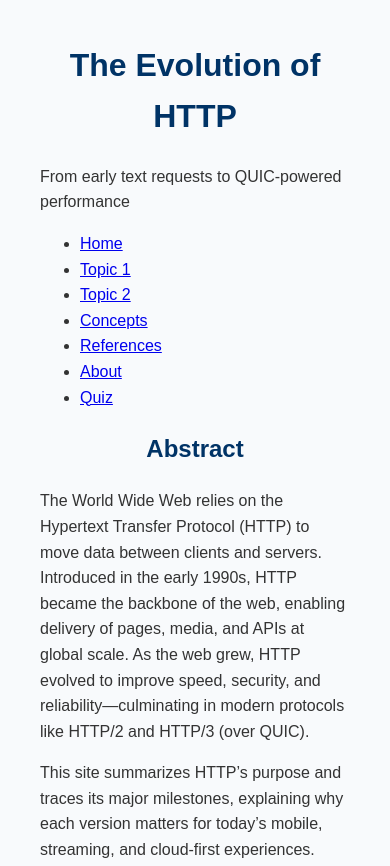
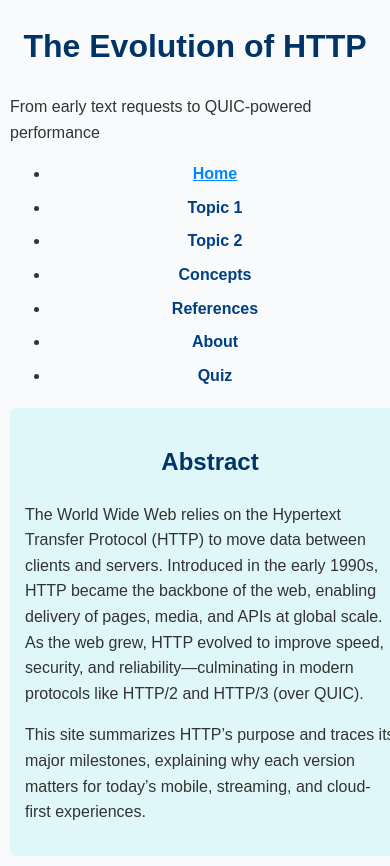
Before and after one commit to LANwirelessAj/Project-1, a plain HTML site: page index.html in a window 390 px wide. Shown: the top 866 px of the page. Drawn offline with Linux system fonts and the light colour scheme.

Commit message:
Enhance CSS with responsive design features
Added responsive design styles for images, sections, and text on various screen sizes.

```diff
--- a/style.css
+++ b/style.css
@@ -1,4 +1,3 @@
-
 body {
   font-family: Arial, Helvetica, sans-serif;
   background-color: #f8fafc;
@@ -7,12 +6,14 @@ body {
   line-height: 1.6;
 }
 
-
-h1, h2 {
+/* Headings */
+h1,
+h2 {
   text-align: center;
   color: #003366;
+}
 
-
+/* Navigation */
 nav {
   text-align: center;
   margin-bottom: 20px;
@@ -28,28 +29,30 @@ nav a {
 
 nav a:hover {
   color: #007acc;
+}
 
 nav a.active {
   color: #0088ff;
   text-decoration: underline;
 }
 
-
+/* Paragraphs */
 p {
   text-align: center;
   font-size: 18px;
   color: #333;
 }
 
-
+/* Sections */
 section {
   background-color: #e0f7fa;
   border-radius: 6px;
   margin: 20px auto;
   width: 80%;
+  padding: 20px;
 }
 
-
+/* Footer */
 footer {
   text-align: center;
   margin-top: 40px;
@@ -58,3 +61,55 @@ footer {
   border-top: 1px solid #ccc;
   padding-top: 10px;
 }
+
+/* Images scale with screen */
+img {
+  max-width: 100%;
+  height: auto;
+  display: block;
+  margin: 0 auto 1rem;
+}
+/* Tablet and smaller screens */
+@media (max-width: 1024px) {
+  body {
+    margin: 20px;
+  }
+
+  section {
+    width: 90%;
+  }
+
+  p {
+    font-size: 17px;
+  }
+}
+/* Phones and very small screens */
+@media (max-width: 600px) {
+  body {
+    margin: 10px;
+  }
+
+  /* Stack nav links vertically for easier tapping */
+  nav a {
+    display: block;
+    margin: 8px 0;
+  }
+
+  section {
+    width: 100%;
+    margin: 15px 0;
+    padding: 15px;
+  }
+
+  p {
+    font-size: 16px;
+    text-align: left; /* easier to read on narrow screens */
+  }
+
+  button,
+  input[type="submit"],
+  input[type="reset"] {
+    width: 100%;
+    padding: 0.75rem 1rem;
+  }
+}
```
